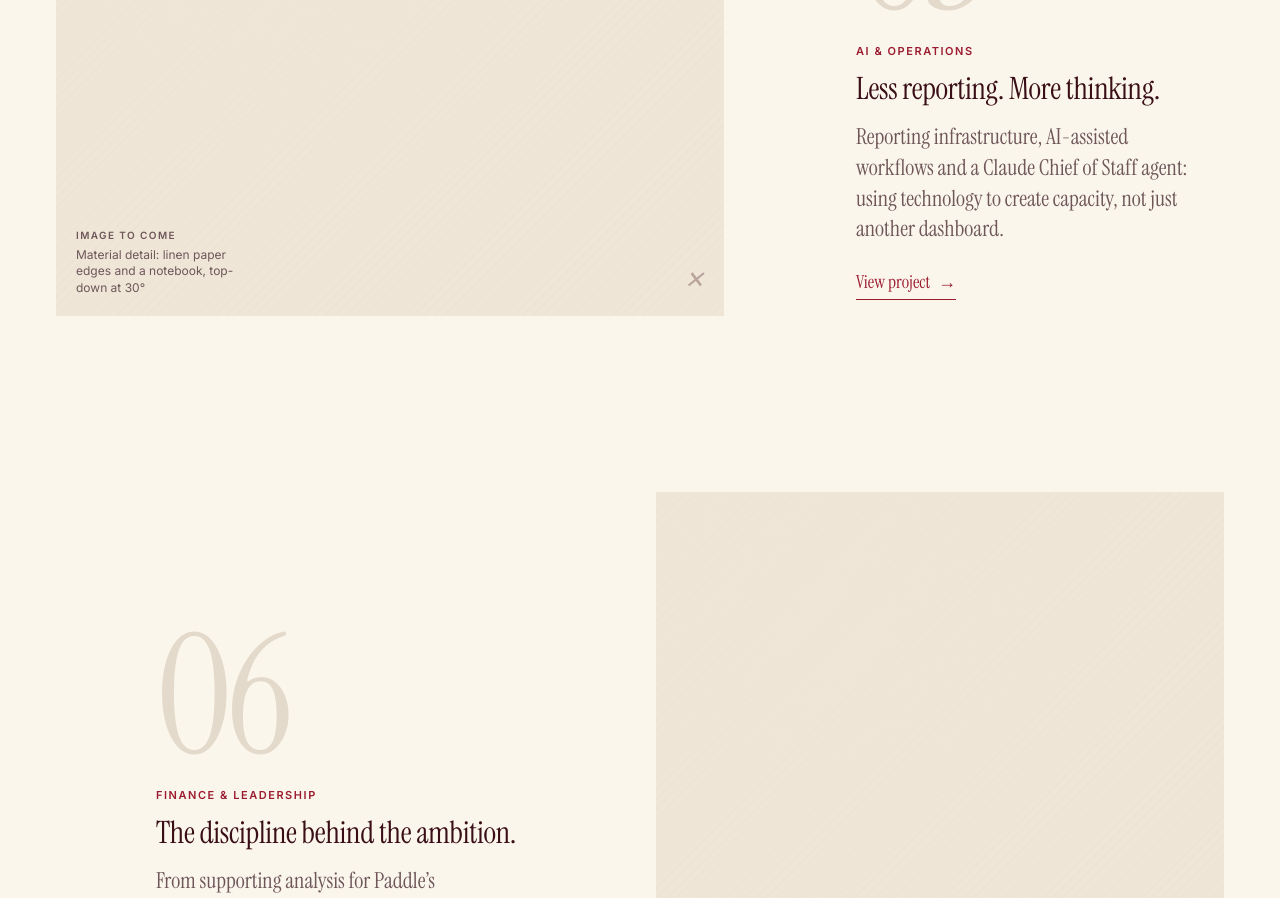
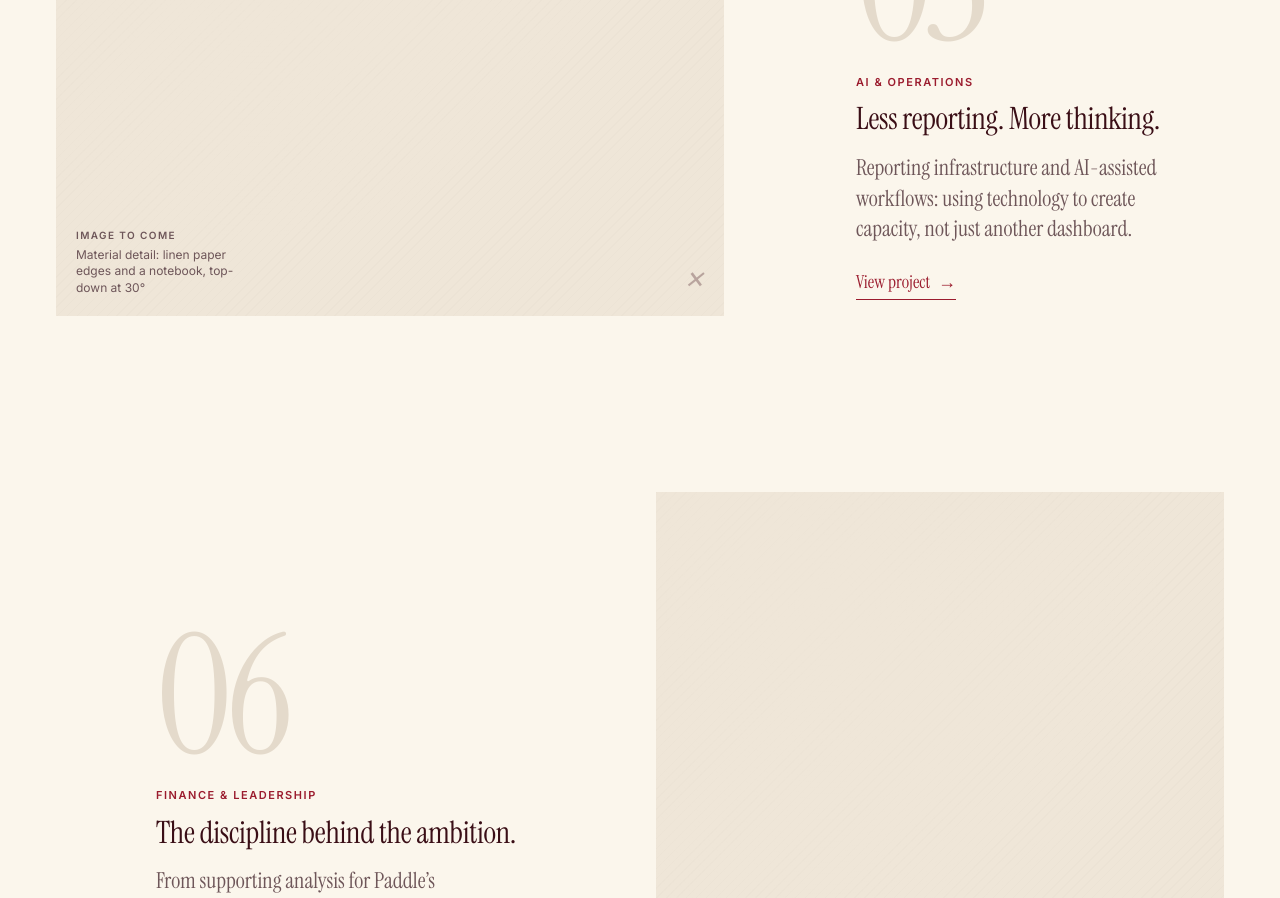
Before and after one commit to ekc22/emma-portfolio, a Next.js app: page /work in a window 1280 px wide. Shown: the part 4280-5178 px from the top of the page. Built offline with nearby package versions, Linux system fonts and the light colour scheme; no server answers.

Commit message:
Credit the agentic Chief of Staff only under Circus Capital
Removes the duplicate mention from the AI reporting case study.

Co-Authored-By: Claude Opus 5.5 <noreply@anthropic.com>
Claude-Session: https://claude.ai/code/session_01NmZ9Jt4y26U49AuyMtvHWk

```diff
--- a/content/projects.ts
+++ b/content/projects.ts
@@ -190,22 +190,20 @@ export const projects: Project[] = [
     title: "Less reporting. More thinking.",
     category: "AI & Operations",
     summary:
-      "Reporting infrastructure, AI-assisted workflows and a Claude Chief of Staff agent: using technology to create capacity, not just another dashboard.",
+      "Reporting infrastructure and AI-assisted workflows: using technology to create capacity, not just another dashboard.",
     context: "Executive reporting and AI-assisted workflows",
     role: "AI, Automation & Executive Reporting",
     imageBrief: "Material detail: linen paper edges and a notebook, top-down at 30°",
     situation:
       "Executive reporting depended on a recurring, largely manual preparation cycle.",
     problem:
-      "Time spent assembling numbers was time not spent thinking about them. Getting a clear view of actions and pipeline meant chasing people for updates.",
+      "Time spent assembling numbers was time not spent thinking about them.",
     myRole: [
       "Built reporting infrastructure covering 30 executive metrics",
       "Developed AI-assisted workflows for recurring reporting and research tasks",
-      "Built a Claude Chief of Staff agent for action and pipeline visibility",
     ],
     whatChanged: [
       { text: "Recurring reporting preparation reduced by approximately two weeks per cycle.", kind: "personal" },
-      { text: "Clearer visibility of actions and pipeline, without another dashboard to maintain.", kind: "personal" },
     ],
     lesson:
       "It taught me to question how work gets done, not just how to do it faster. The real opportunity with technology isn’t simply automating tasks. It’s giving people back the time and clarity to think, make better decisions and focus on work that actually moves the business forward.",
```
